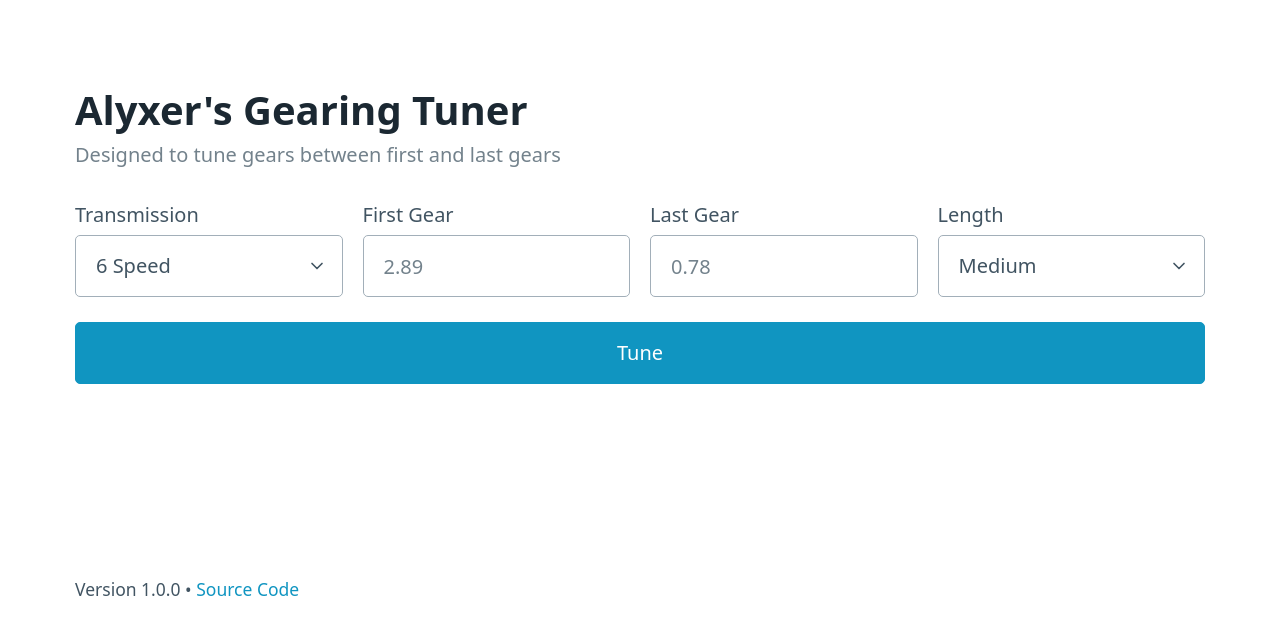
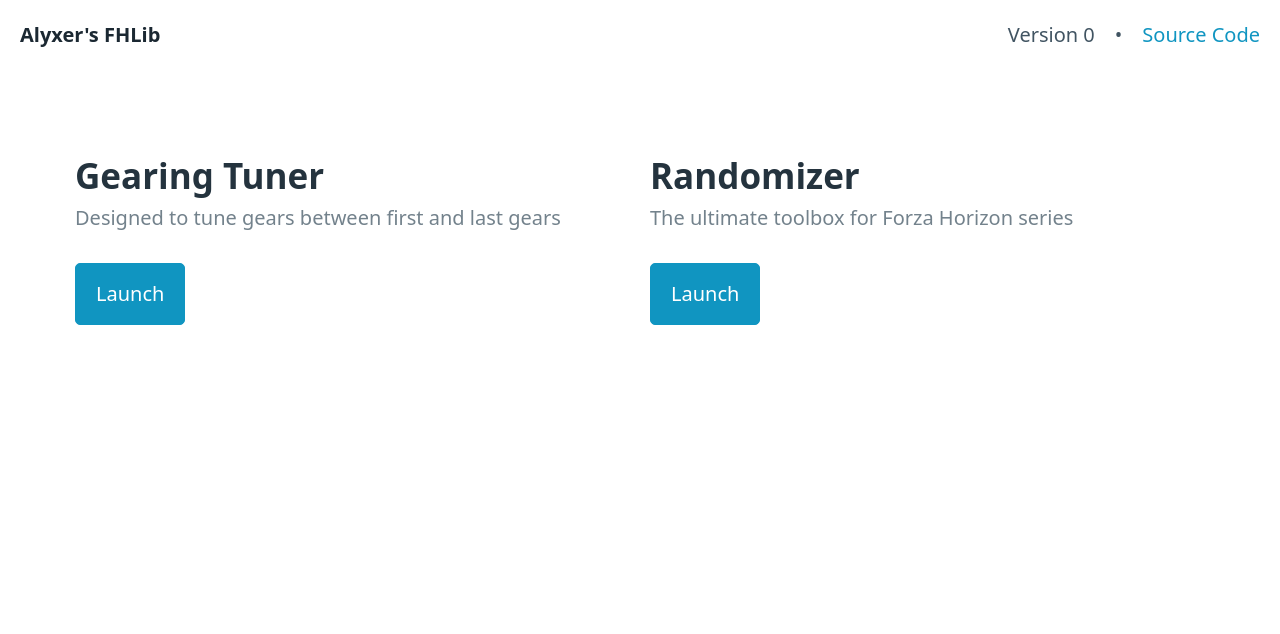
Before and after one commit to TempusGPT/forza-gt, a SvelteKit app: page / in a window 1280 px wide. Shown: the top 634 px of the page. Built offline with nearby package versions, Linux system fonts and the light colour scheme.

Commit message:
Add home page

```diff
--- a/package.json
+++ b/package.json
@@ -1,6 +1,6 @@
 {
-    "name": "gearing-tuner",
-    "version": "0.0.1",
+    "name": "forza-horizon-library",
+    "version": "2.0.0",
     "private": true,
     "scripts": {
         "dev": "vite dev",
--- a/src/app.html
+++ b/src/app.html
@@ -5,7 +5,6 @@
         <link rel="icon" href="%sveltekit.assets%/favicon.png" />
         <link rel="stylesheet" href="%sveltekit.assets%/pico.min.css" />
         <meta name="viewport" content="width=device-width" />
-        <title>Alyxer's Gearing Tuner</title>
         %sveltekit.head%
     </head>
     <body data-sveltekit-preload-data="hover">
--- /dev/null
+++ b/src/routes/+layout.svelte
@@ -0,0 +1,15 @@
+<script>
+    import { version } from "$app/environment";
+</script>
+
+<nav class="container-fluid">
+    <ul>
+        <li><a href="/" class="contrast"><b>Alyxer's FHLib</b></a></li>
+    </ul>
+    <ul>
+        <li>Version {version}</li>
+        <li>•</li>
+        <li><a href="https://github.com/AlyxerHL/gearing-tuner">Source Code</a></li>
+    </ul>
+</nav>
+<slot />
--- a/src/routes/+page.svelte
+++ b/src/routes/+page.svelte
@@ -1,105 +1,18 @@
-<script lang="ts">
-    import { enhance, type SubmitFunction } from "$app/forms";
-    export let data;
-    export let form;
-
-    let transmission = data.form.transmission.default;
-    let firstGear = data.form.firstGear.default;
-    let lastGear = data.form.lastGear.default;
-    let length = data.form.length.default;
-
-    $: formattedFirstGear = formatGear(firstGear);
-    $: formattedLastGear = formatGear(lastGear);
-
-    const formatGear = (value: string) => {
-        const floatValue = parseFloat(value);
-        return isNaN(floatValue) ? value : floatValue.toFixed(2);
-    };
-
-    const useEnhance: SubmitFunction = () => {
-        return ({ update }) => update({ reset: false });
-    };
-</script>
-
 <main class="container">
-    <div class="headings">
-        <h1>Alyxer's Gearing Tuner</h1>
-        <h2>Designed to tune gears between first and last gears</h2>
+    <div class="grid">
+        <section>
+            <div class="headings">
+                <h2>Gearing Tuner</h2>
+                <h2>Designed to tune gears between first and last gears</h2>
+            </div>
+            <a href="/gearingtuner" role="button">Launch</a>
+        </section>
+        <section>
+            <div class="headings">
+                <h2>Randomizer</h2>
+                <h2>The ultimate toolbox for Forza Horizon series</h2>
+            </div>
+            <a href="/randomizer" role="button">Launch</a>
+        </section>
     </div>
-
-    <form method="post" use:enhance={useEnhance}>
-        <div class="grid">
-            <label>
-                {data.form.transmission.name}
-                <select name={data.form.transmission.name} bind:value={transmission}>
-                    {#each data.form.transmission.options as value}
-                        <option {value}>{value} Speed</option>
-                    {/each}
-                </select>
-            </label>
-
-            <label>
-                {data.form.firstGear.name}
-                <input
-                    name={data.form.firstGear.name}
-                    placeholder={data.form.firstGear.placeholder}
-                    inputmode="numeric"
-                    bind:value={firstGear}
-                    on:blur={() => (firstGear = formattedFirstGear)}
-                />
-            </label>
-
-            <label>
-                {data.form.lastGear.name}
-                <input
-                    name={data.form.lastGear.name}
-                    placeholder={data.form.lastGear.placeholder}
-                    inputmode="numeric"
-                    bind:value={lastGear}
-                    on:blur={() => (lastGear = formattedLastGear)}
-                />
-            </label>
-
-            <label>
-                {data.form.length.name}
-                <select name={data.form.length.name} bind:value={length}>
-                    {#each data.form.length.options as { name, value }}
-                        <option {value}>{name}</option>
-                    {/each}
-                </select>
-            </label>
-        </div>
-
-        <button>Tune</button>
-    </form>
-
-    {#if form?.result}
-        {#each form.result as gear, i}
-            {#if i !== 0}
-                <hr />
-            {/if}
-            <nav>
-                <div>Gear {i + 1}</div>
-                <div>{gear.toFixed(2)}</div>
-            </nav>
-        {/each}
-    {/if}
 </main>
-
-<footer class="container">
-    <small>
-        Version 1.0.0 • <a href="https://github.com/AlyxerHL/gearing-tuner">Source Code</a>
-    </small>
-</footer>
-
-{#if form?.error}
-    <dialog open>
-        <article>
-            <header>
-                <a href="." class="close" aria-label="close" />
-                Error
-            </header>
-            <p>{form.error}</p>
-        </article>
-    </dialog>
-{/if}
--- a/svelte.config.js
+++ b/svelte.config.js
@@ -1,18 +1,19 @@
 import adapter from "@sveltejs/adapter-cloudflare";
 import { vitePreprocess } from "@sveltejs/kit/vite";
+import { readFileSync } from "fs";
+import { fileURLToPath } from "url";
+
+const file = fileURLToPath(new URL("package.json", import.meta.url));
+const json = readFileSync(file, "utf8");
+const pkg = JSON.parse(json);
 
 /** @type {import('@sveltejs/kit').Config} */
-const config = {
-    // Consult https://kit.svelte.dev/docs/integrations#preprocessors
-    // for more information about preprocessors
+export default {
     preprocess: vitePreprocess(),
-
     kit: {
-        // adapter-auto only supports some environments, see https://kit.svelte.dev/docs/adapter-auto for a list.
-        // If your environment is not supported or you settled on a specific environment, switch out the adapter.
-        // See https://kit.svelte.dev/docs/adapters for more information about adapters.
         adapter: adapter(),
+        version: {
+            name: pkg.version,
+        },
     },
 };
-
-export default config;
```
Also changed, not shown: src/routes/gearingtuner/+page.svelte (added, +95 -0 lines), src/routes/gearingtuner/+page.server.ts (renamed from src/routes/+page.server.ts), 1 other file (tests, documents, lock files or other folders).
